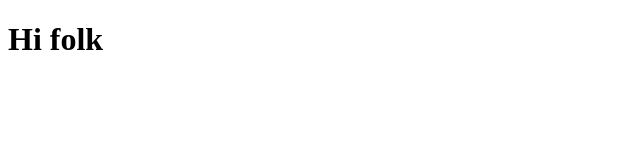
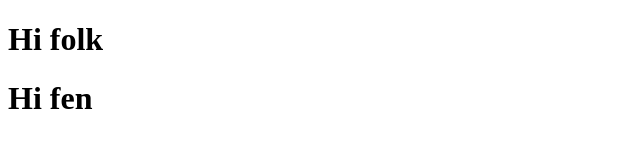
Before and after one commit to FolkZee/test, a plain HTML site: page index.html in a window 1280 px wide. Shown: the whole page, without its empty margins (0-640 px from the left). Drawn offline with Linux system fonts and the light colour scheme.

Commit message:
Update index.html

```diff
--- a/index.html
+++ b/index.html
@@ -6,5 +6,6 @@
 </head>
 <body>
     <h1>Hi folk</h1>
+    <h1>Hi fen</h1>
 </body>
 </html>
```
